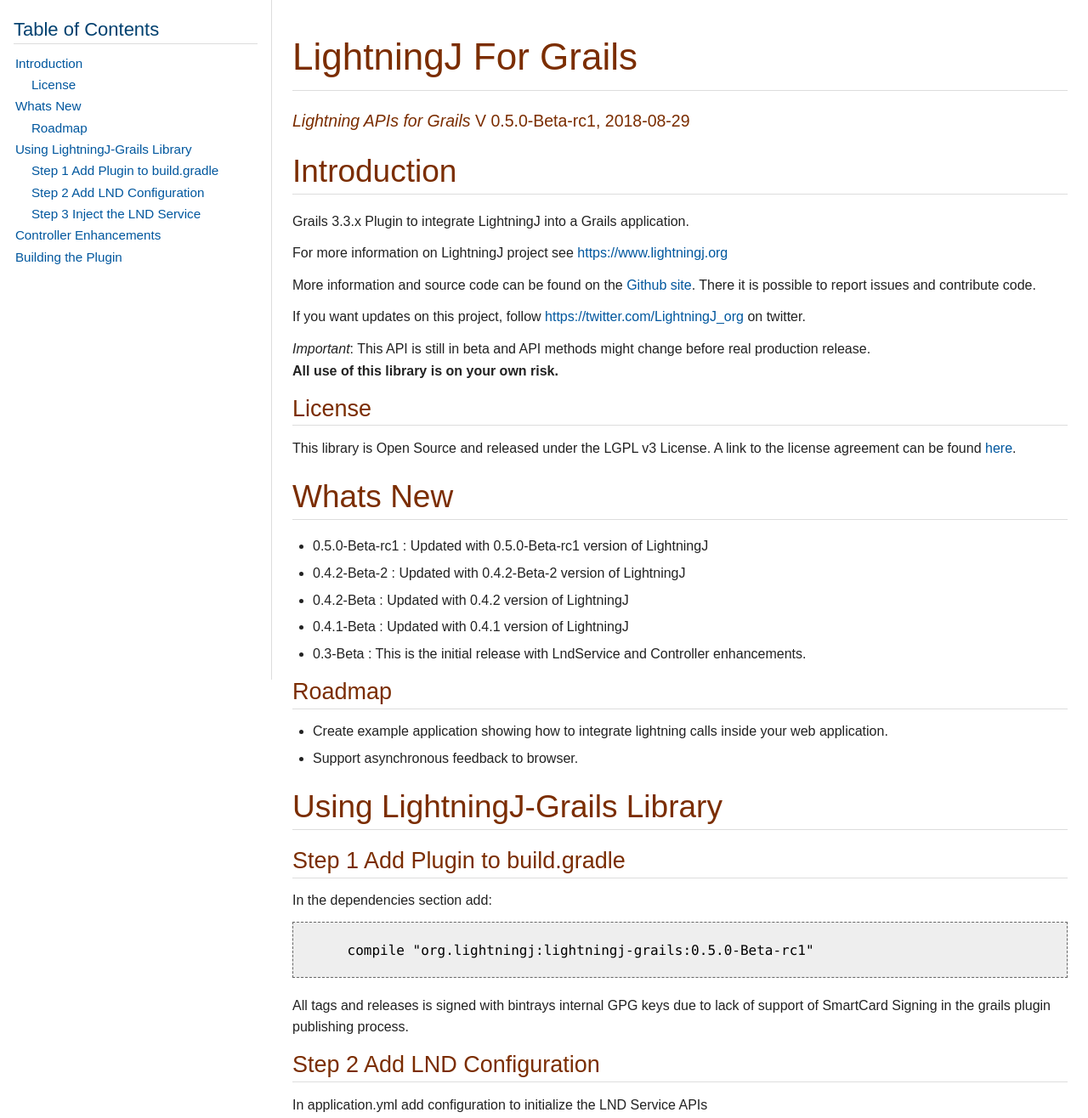
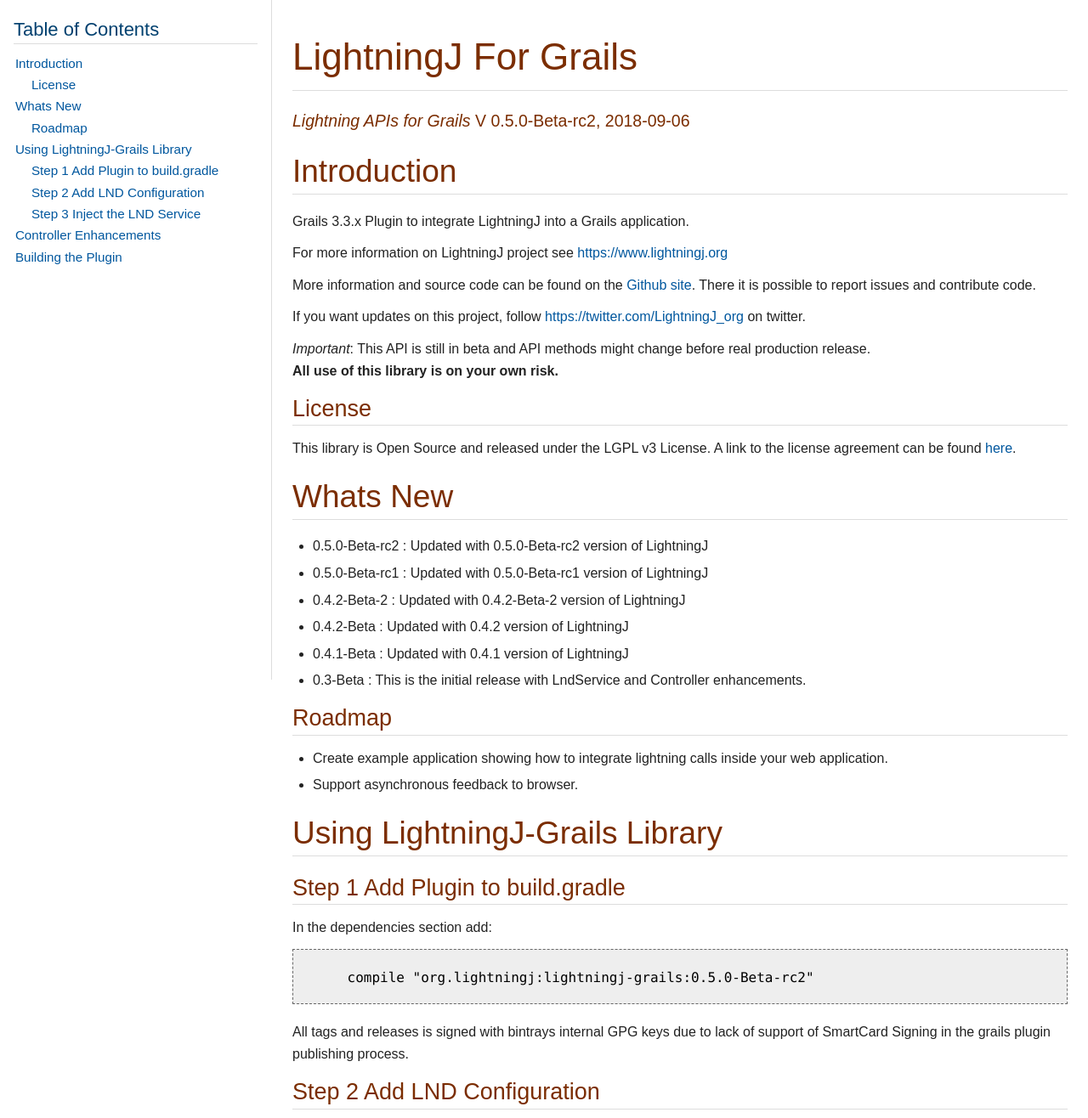
Before and after one commit to lightningj-org/lightningj-grails, a plain HTML site: page index.html in a window 1280 px wide. Shown: the top 1316 px of the page at 85% size. Drawn offline with nearby package versions, Linux system fonts and the light colour scheme.

```diff
--- a/index.html
+++ b/index.html
@@ -759,7 +759,7 @@ p.tableblock.header { color: #6d6e71; }
 <div class="sectionbody">
 <div class="paragraph">
 <p><em>Lightning APIs for Grails</em>
-V 0.5.0-Beta-rc1, 2018-08-29</p>
+V 0.5.0-Beta-rc2, 2018-09-06</p>
 </div>
 </div>
 </div>
@@ -797,6 +797,9 @@ to the license agreement can be found <a href="LICENSE.txt">here</a>.</p>
 <div class="sectionbody">
 <div class="ulist">
 <ul>
+<li>
+<p>0.5.0-Beta-rc2 : Updated with 0.5.0-Beta-rc2 version of LightningJ</p>
+</li>
 <li>
 <p>0.5.0-Beta-rc1 : Updated with 0.5.0-Beta-rc1 version of LightningJ</p>
 </li>
@@ -839,7 +842,7 @@ to the license agreement can be found <a href="LICENSE.txt">here</a>.</p>
 </div>
 <div class="listingblock">
 <div class="content">
-<pre>    compile "org.lightningj:lightningj-grails:0.5.0-Beta-rc1"</pre>
+<pre>    compile "org.lightningj:lightningj-grails:0.5.0-Beta-rc2"</pre>
 </div>
 </div>
 <div class="paragraph">
@@ -981,7 +984,7 @@ cd lightningj-grails
 </div>
 <div id="footer">
 <div id="footer-text">
-Last updated 2018-08-28 20:20:00 CEST
+Last updated 2018-09-06 12:54:07 CEST
 </div>
 </div>
 <link rel="stylesheet" href="https://cdnjs.cloudflare.com/ajax/libs/highlight.js/9.12.0/styles/github.min.css">
```
